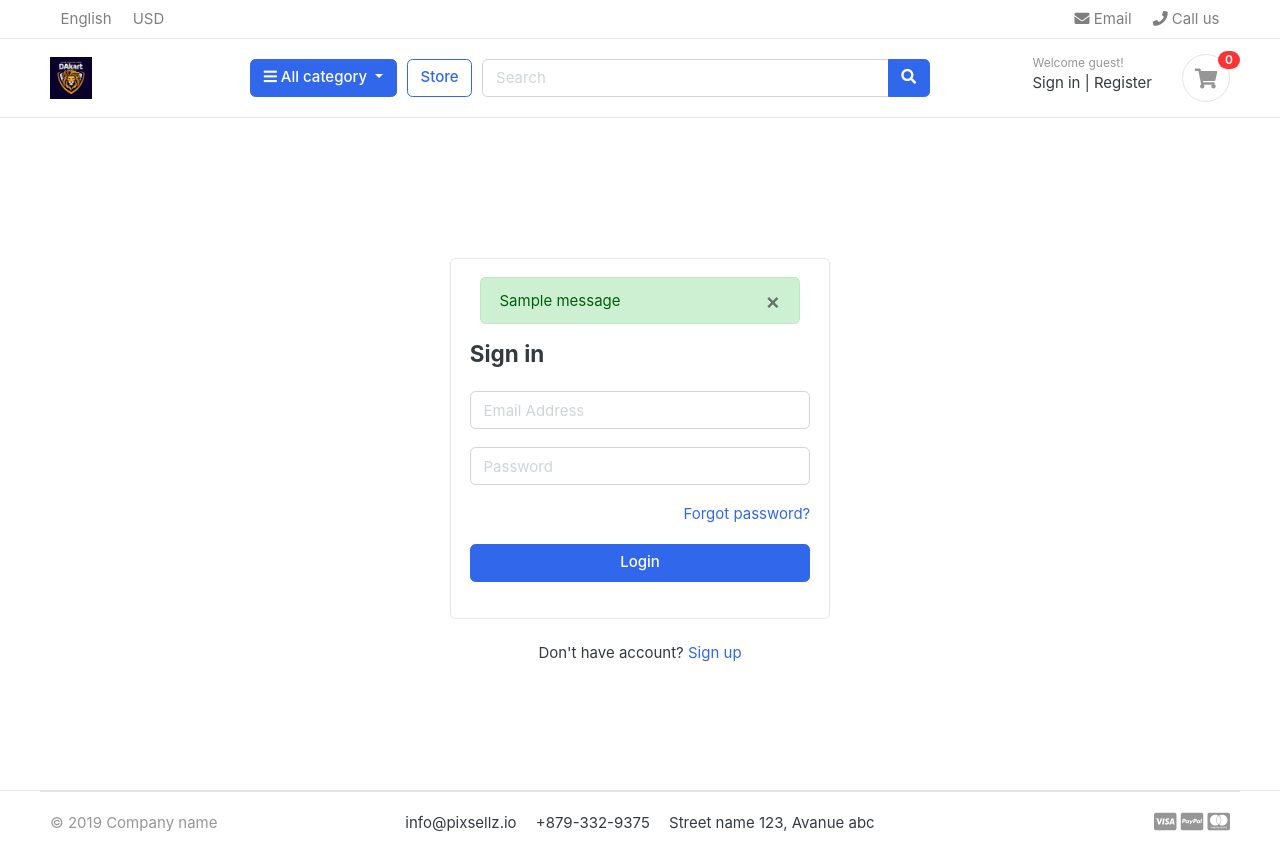
After one commit to Avinash21111989/DAkart, a Django app: page /accounts/login/ in a window 1280 px wide. The commit adds this page. Run offline with Django 3.2, Linux system fonts and the light colour scheme; data comes from the database, SQL or seed files in the repository; both versions use the stored data as it was after the commit; one stand-in notice (Sample message) is shown; some libraries are stand-ins or nearby versions; some web fonts are replaced.

Commit message:
Register section completed

```diff
--- a/DAkart/urls.py
+++ b/DAkart/urls.py
@@ -18,10 +18,12 @@ from django.conf import settings
 from . import views
 from django.contrib import admin
 from django.urls import path,include
+import store
 
 urlpatterns = [
     path('admin/', admin.site.urls),
     path('',views.welcome, name='welcome'),
     path('store/', include('store.urls')),
     path('cart/', include('carts.urls')),
+    path('accounts/', include('accounts.urls')),
 ] + static(settings.MEDIA_URL,document_root = settings.MEDIA_ROOT)
--- a/accounts/urls.py
+++ b/accounts/urls.py
@@ -2,5 +2,7 @@ from django.urls import path
 from . import views
 
 urlpatterns = [
-  path('register/',views.register, name='register')
+  path('register/',views.register, name='register'),
+  path('login/',views.login, name='login'),
+  path('logout/',views.logout, name='logout'),
 ]
--- a/accounts/views.py
+++ b/accounts/views.py
@@ -1,8 +1,7 @@
 from django.shortcuts import render,redirect
-
 from .forms import RegistrationForm
 from .models import Account
-from django.contrib import messages
+from django.contrib import messages,auth
 
 # Create your views here.
 def register(request):
@@ -18,9 +17,31 @@ def register(request):
       user = Account.objects.create_user(first_name=first_name,last_name=last_name,email=email,username=username, password=password)
       user.phone_number = phone_number
       user.save()
+      messages.success(request, 'Registered Successfully')
 
   form = RegistrationForm()
   context = {
     'form' : form,
   }
   return render(request, 'accounts/register.html',context)
+
+def login(request):
+  if request.method == 'POST':
+    entered_email = request.POST["email"]
+    entered_password = request.POST["password"]
+
+    user = auth.authenticate(email = entered_email, password = entered_password)
+
+    if user is not None:
+      auth.login(request, user)
+      return redirect('welcome')
+    else:
+      messages.error(request,"Invalid login Credentials")
+      return redirect('login')
+
+  return render(request, 'accounts/login.html')
+
+def logout(request):
+  auth.logout(request)
+  messages.success(request,'You have logged out')
+  return redirect('login')
--- a/templates/accounts/login.html
+++ b/templates/accounts/login.html
@@ -1 +1,40 @@
-<h2> Login </h2>
+{% extends 'base.html' %}
+
+{% block content %}
+
+<!-- ========================= SECTION CONTENT ========================= -->
+<section class="section-conten padding-y" style="min-height:84vh">
+
+<!-- ============================ COMPONENT LOGIN   ================================= -->
+	<div class="card mx-auto" style="max-width: 380px; margin-top:100px;">
+      <div class="card-body">
+        {% include 'includes/alerts.html' %}
+      <h4 class="card-title mb-4">Sign in</h4>
+      <form action = "{% url 'login' %}" method = "POST">
+        {% csrf_token %}
+          <div class="form-group">
+			 <input type="email" class="form-control" placeholder="Email Address" name = "email">
+          </div> <!-- form-group// -->
+          <div class="form-group">
+			<input type="password" class="form-control" placeholder="Password" name = "password">
+          </div> <!-- form-group// -->
+
+          <div class="form-group">
+          	<a href="#" class="float-right">Forgot password?</a>
+
+          </div> <!-- form-group form-check .// -->
+          <div class="form-group">
+              <button type="submit" class="btn btn-primary btn-block"> Login  </button>
+          </div> <!-- form-group// -->
+      </form>
+      </div> <!-- card-body.// -->
+    </div> <!-- card .// -->
+
+     <p class="text-center mt-4">Don't have account? <a href="{% url 'register' %}">Sign up</a></p>
+     <br><br>
+<!-- ============================ COMPONENT LOGIN  END.// ================================= -->
+
+
+</section>
+<!-- ========================= SECTION CONTENT END// ========================= -->
+{% endblock %}
--- a/templates/accounts/register.html
+++ b/templates/accounts/register.html
@@ -25,9 +25,6 @@
           <div class="form-group col-md-6">
 					  <label>Email Address</label> {{ form.email }}
           </div>
-        </div>
-
-        <div class="form-row">
           <div class="form-group col-md-6">
 					  <label>Phone Number</label> {{ form.phone_number }}
           </div> <!-- form-group end.// -->
@@ -51,7 +48,7 @@
 			</form>
 		</article><!-- card-body.// -->
     </div> <!-- card .// -->
-    <p class="text-center mt-4">Have an account? <a href="">Log In</a></p>
+    <p class="text-center mt-4">Have an account? <a href="{% url 'login' %}">Log In</a></p>
     <br><br>
 <!-- ============================ COMPONENT REGISTER  END.// ================================= -->
 
--- /dev/null
+++ b/templates/includes/alerts.html
@@ -0,0 +1,12 @@
+{%  if messages %}
+
+  {% for message in messages %}
+  <div id="message" class="container">
+    <div {% if message.tags %} class="alert alert-{{ message.tags }}"{% endif %} role="alert">
+      <button type="button" class="close" data-dismiss="alert"><span aria-hidden="true">&times;</span></button>
+      {% if message.level == DEFAULT_MESSAGE_LEVELS.ERROR %}Error: {% endif %}
+      {{ message }}
+    </div>
+  </div>
+  {% endfor %}
+{% endif %}
--- a/templates/includes/header.html
+++ b/templates/includes/header.html
@@ -92,14 +92,24 @@
         <!-- col.// -->
         <div class="col-lg-3 col-sm-6 col-8 order-2 order-lg-3">
           <div class="d-flex justify-content-end mb-3 mb-lg-0">
-            <div class="widget-header">
-              <small class="title text-muted">Welcome guest!</small>
-              <div>
-                <a href=" ">Sign in</a>
-                <span class="dark-transp"> | </span>
-                <a href="{% url 'register' %}"> Register</a>
+            {% if user.id is not None %}
+              <div class="widget-header">
+                <small class="title text-muted">Welcome {{ user.first_name }}</small>
+                <div>
+                  <a href="{% url 'logout'%} ">Logout</a>
+                  <span class="dark-transp"> | </span>
+                </div>
               </div>
-            </div>
+            {% else %}
+              <div class="widget-header">
+                <small class="title text-muted">Welcome guest!</small>
+                <div>
+                  <a href="{% url 'login' %}">Sign in</a><span class="dark-transp"> | </span>
+                  <a href="{% url 'register' %}"> Register</a>
+                </div>
+              </div>
+            {% endif %}
+
             <a href="{% url 'cart' %}" class="widget-header pl-3 ml-3">
               <div class="icon icon-sm rounded-circle border">
                 <i class="fa fa-shopping-cart"></i>
```
Also changed, not shown: carts/views.py (+0 -11 lines), db.sqlite3.
